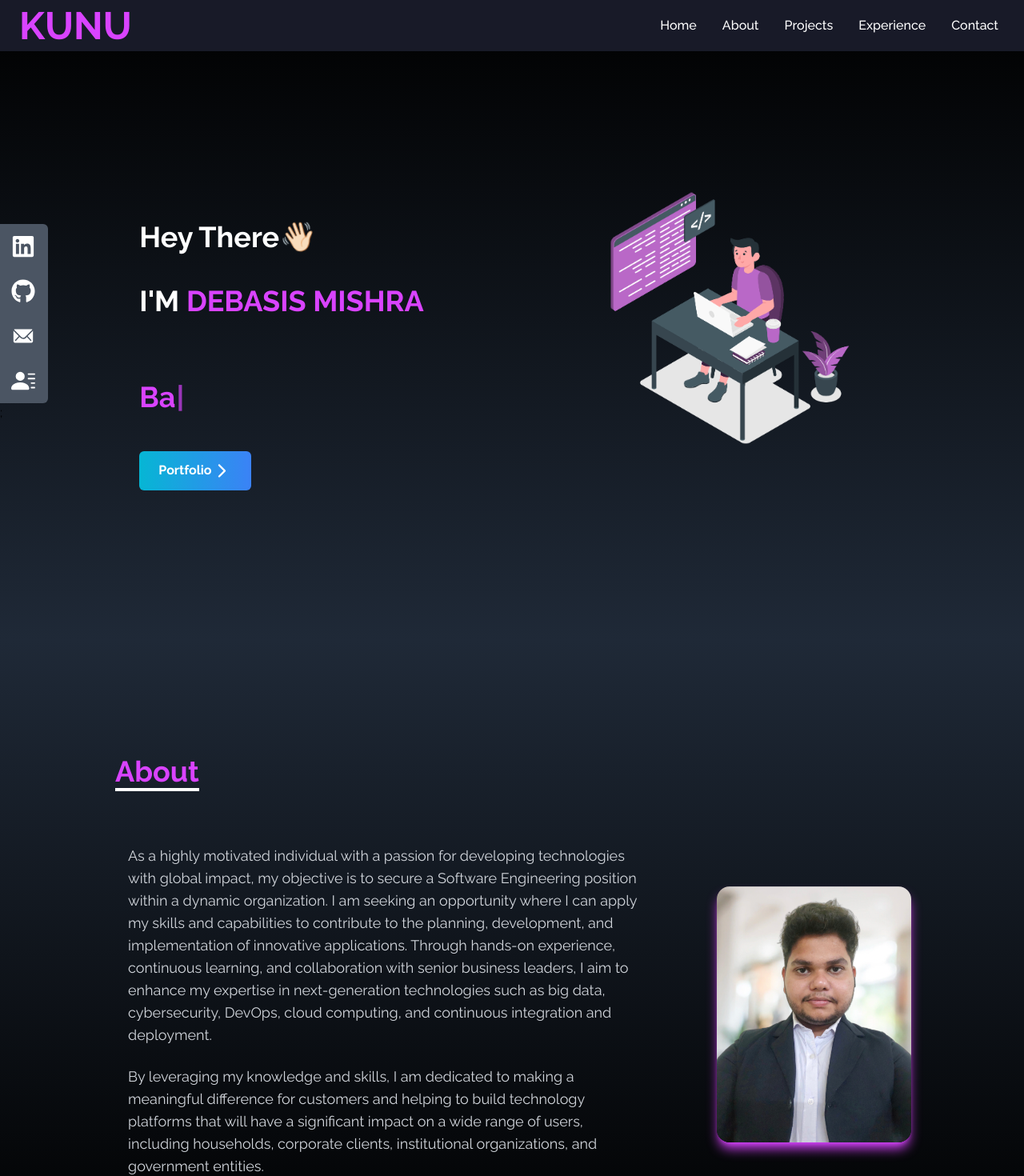
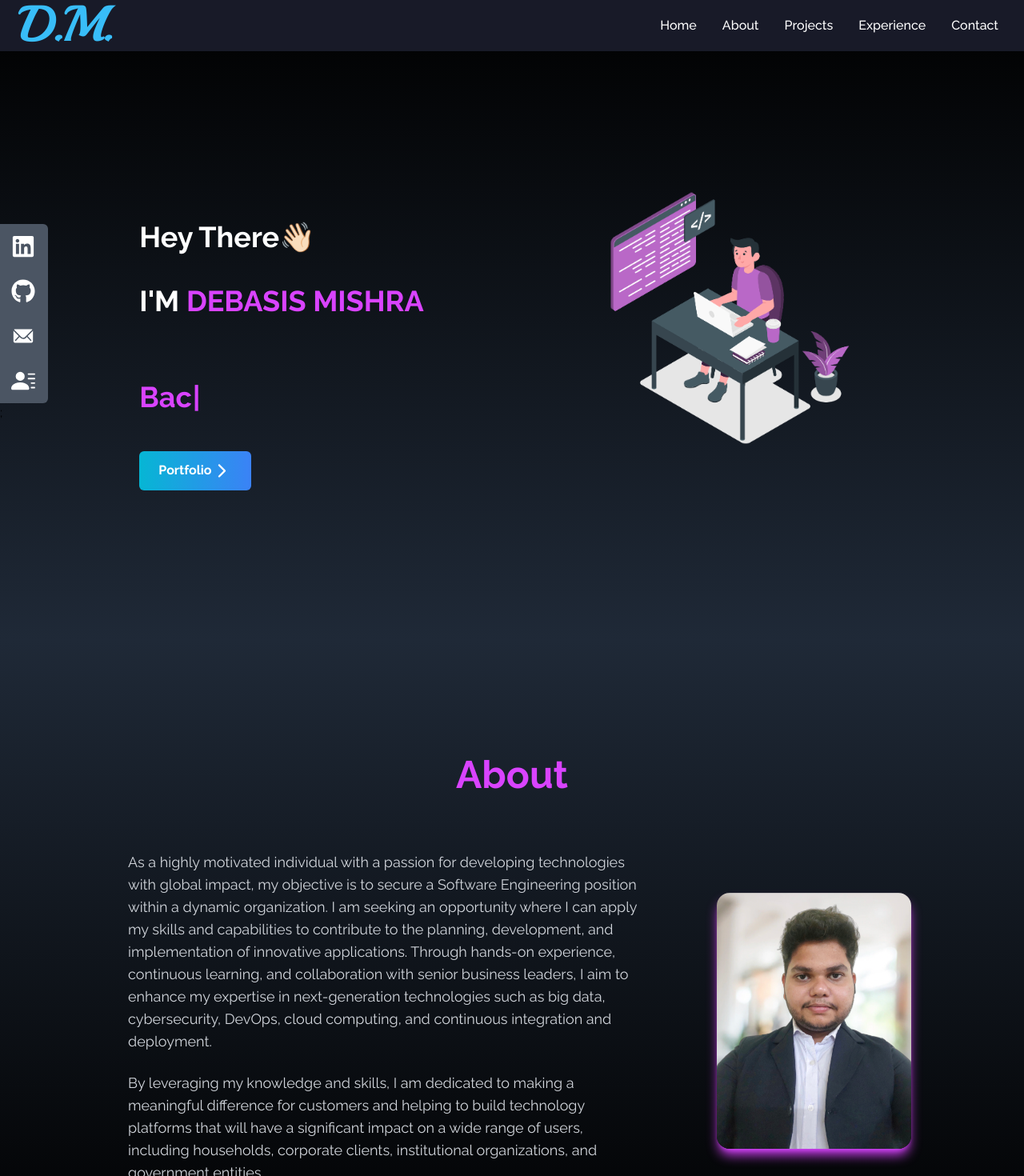
Before and after one commit to DEBASIS000123/Portfolio, a React (Vite) app: page / in a window 1280 px wide. Shown: the top 1470 px of the page at 80% size. Built offline with nearby package versions, Linux system fonts and the light colour scheme.

Commit message:
Modified

```diff
--- a/package.json
+++ b/package.json
@@ -13,6 +13,7 @@
     "react": "^18.2.0",
     "react-dom": "^18.2.0",
     "react-icons": "^5.0.1",
+    "react-scroll": "^1.9.0",
     "react-tsparticles": "^2.12.2",
     "typewriter-effect": "^2.21.0"
   },
--- a/src/App.css
+++ b/src/App.css
@@ -4,6 +4,7 @@
   animation-iteration-count: infinite;
   transform-origin: 70% 70%;
   display: inline-block;
+  position: static;
 }
 
 @keyframes wave-animation {
--- a/src/App.jsx
+++ b/src/App.jsx
@@ -1,5 +1,6 @@
 import "./App.css";
 import About from "./Components/About";
+import Contact from "./Components/Contact";
 import Experience from "./Components/Experience";
 import Home from "./Components/Home";
 import NavBar from "./Components/NavBar";
@@ -14,6 +15,7 @@ function App() {
       <About />
       <Project />
       <Experience />
+      <Contact />
       <SocialLinks />
     </>
   );
--- a/src/Components/About.jsx
+++ b/src/Components/About.jsx
@@ -7,10 +7,10 @@ const About = () => {
       className="pt-72 md:pt-32 w-full h-auto bg-gradient-to-b from-gray-800 to-black text-gray-300"
     >
       <div className="max-w-screen-lg p-4 mx-auto flex flex-col justify-center w-full h-full pb-28">
-        <div className="pb-8">
-          <p className="text-4xl font-bold inline border-b-4 text-Primary border-white">
-            About
-          </p>
+        <div className="pb-8 flex flex-col items-center">
+          <h1 className="text-5xl font-bold inline ">
+            <span className="text-Primary">About</span>
+          </h1>
         </div>
 
         <div className="max-w-screen-lg mx-auto flex flex-col items-center justify-center h-full px-4 md:flex-row">
--- a/src/Components/Home.jsx
+++ b/src/Components/Home.jsx
@@ -2,6 +2,7 @@ import React from "react";
 import heroimg from "../assets/home-main.svg";
 import { IoIosArrowForward } from "react-icons/io";
 import Type from "./Type.jsx";
+import { Link } from "react-scroll";
 
 const Home = () => {
   return (
@@ -22,12 +23,17 @@ const Home = () => {
             <Type />
           </h2>
           <div>
-            <button className="text-white w-fit px-6 py-3 my-2 flex  items-center rounded-md bg-gradient-to-r from-cyan-500 to-blue-500 cursor-pointer group font-bold">
+            <Link
+              to="about"
+              smooth
+              duration={500}
+              className="text-white w-fit px-6 py-3 my-2 flex  items-center rounded-md bg-gradient-to-r from-cyan-500 to-blue-500 cursor-pointer group font-bold"
+            >
               Portfolio
               <span className="group-hover:rotate-90 duration-300">
                 <IoIosArrowForward size={25} />
               </span>
-            </button>
+            </Link>
           </div>
         </div>
         <div>
--- a/src/Components/NavBar.jsx
+++ b/src/Components/NavBar.jsx
@@ -1,4 +1,6 @@
 import React, { useState } from "react";
+import { Link } from "react-scroll";
+
 import { FaBars } from "react-icons/fa";
 import { FaTimes } from "react-icons/fa";
 import { IoHomeOutline } from "react-icons/io5";
@@ -13,7 +15,7 @@ const NavBar = () => {
   const linkitem = [
     {
       id: 1,
-      Link: "Home",
+      Link: "home",
       icon: <IoHomeOutline />,
     },
     {
@@ -23,12 +25,12 @@ const NavBar = () => {
     },
     {
       id: 3,
-      Link: "Projects",
+      Link: "projects",
       icon: <GoGraph />,
     },
     {
       id: 4,
-      Link: "Experience",
+      Link: "experience",
       icon: <MdOutlineComputer />,
     },
     {
@@ -41,7 +43,9 @@ const NavBar = () => {
   return (
     <div className="w-full h-16 px-4 bg-navbg items-center flex justify-between fixed">
       <div>
-        <h1 className="text-5xl ml-2 text-Primary font-bold">KUNU</h1>
+        <h1 className="text-6xl ml-2 text-sky-400 font-bold font-signature">
+          D.M.
+        </h1>
       </div>
 
       <ul className="hidden md:flex">
@@ -50,7 +54,9 @@ const NavBar = () => {
             key={link.id}
             className="px-4 cursor-pointer capitalize font-medium text-white hover:scale-105 duration-200  hover:text-Primary"
           >
-            {link.Link}
+            <Link to={link.Link} smooth duration={700}>
+              {link.Link}
+            </Link>
           </li>
         ))}
       </ul>
@@ -68,8 +74,14 @@ const NavBar = () => {
               key={link.id}
               className="px-4 cursor-pointer capitalize py-6 text-3xl hover:scale-105 duration-200 flex gap-x-2  hover:text-Primary"
             >
-              {link.icon}
-              {link.Link}
+              <Link
+                onClick={() => setnav(!nav)}
+                to={link.Link}
+                smooth
+                duration={700}
+              >
+                {link.Link}
+              </Link>
             </li>
           ))}
         </ul>
--- a/src/Components/Project.jsx
+++ b/src/Components/Project.jsx
@@ -62,8 +62,8 @@ const Project = () => {
 
   return (
     <div
-      name="project"
-      className=" md:h-auto w-full bg-gradient-to-b from-black to-gray-800"
+      name="projects"
+      className=" md:h-auto w-full bg-gradient-to-b from-black to-gray-800 pt-20"
     >
       <div className="max-w-screen-lg mx-auto flex flex-col justify-center items-center h-full px-4 text-white">
         <div className="pb-8 flex flex-col items-center">
--- a/src/index.css
+++ b/src/index.css
@@ -1,4 +1,6 @@
 @import url('https://fonts.googleapis.com/css2?family=Raleway:ital,wght@0,100..900;1,100..900&display=swap');
+@import url('https://fonts.googleapis.com/css2?family=Playball&family=Raleway:ital,wght@0,100..900;1,100..900&display=swap');
+
 
 
 @tailwind base;
--- a/tailwind.config.js
+++ b/tailwind.config.js
@@ -12,6 +12,9 @@ export default {
         'white': '#ffffff',
       },
     },
+    fontFamily:{
+      signature:["PlayBall"],
+    },
   },
   plugins: [],
 }
```
Also changed, not shown: 1 other file (tests, documents, lock files or other folders).
